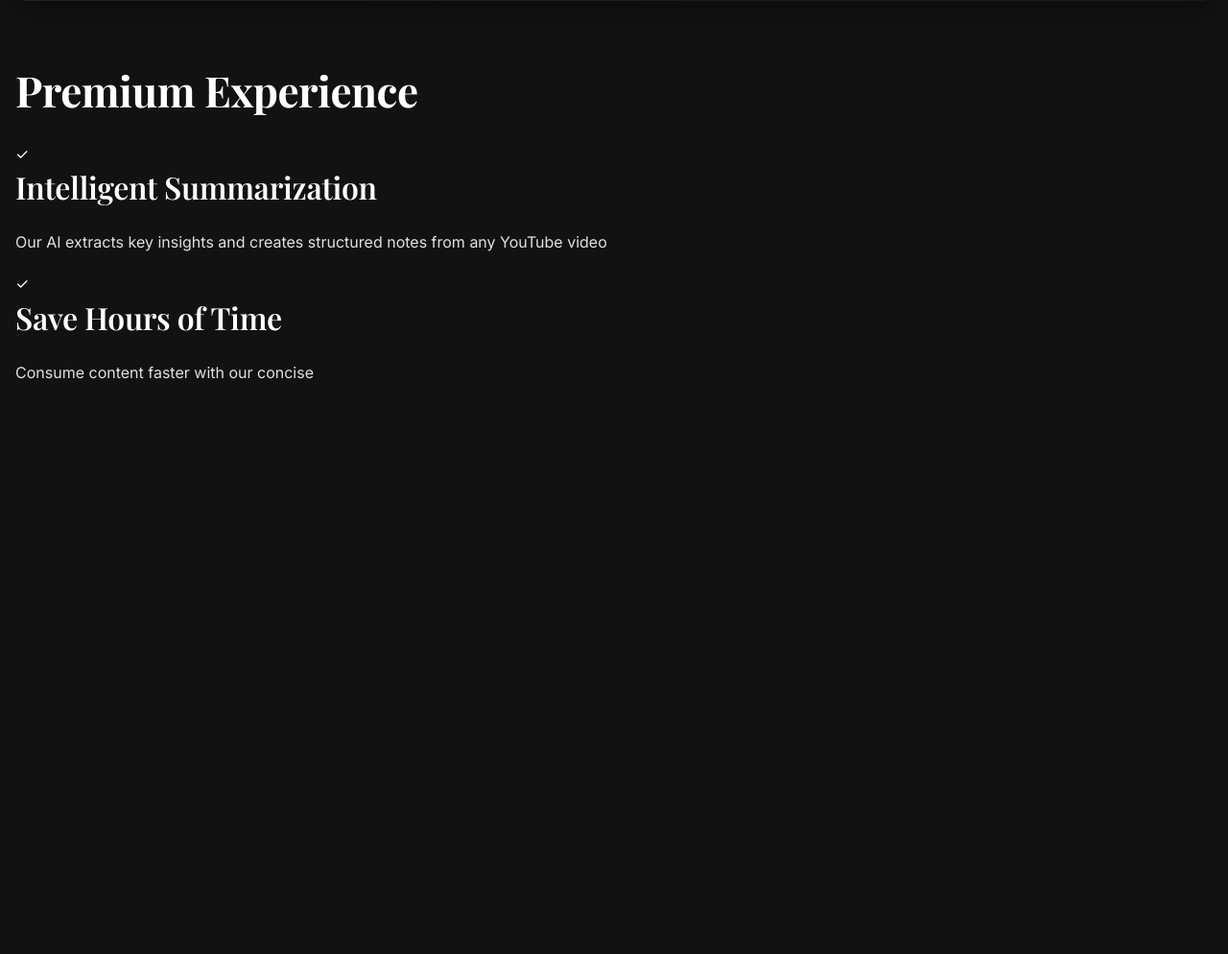
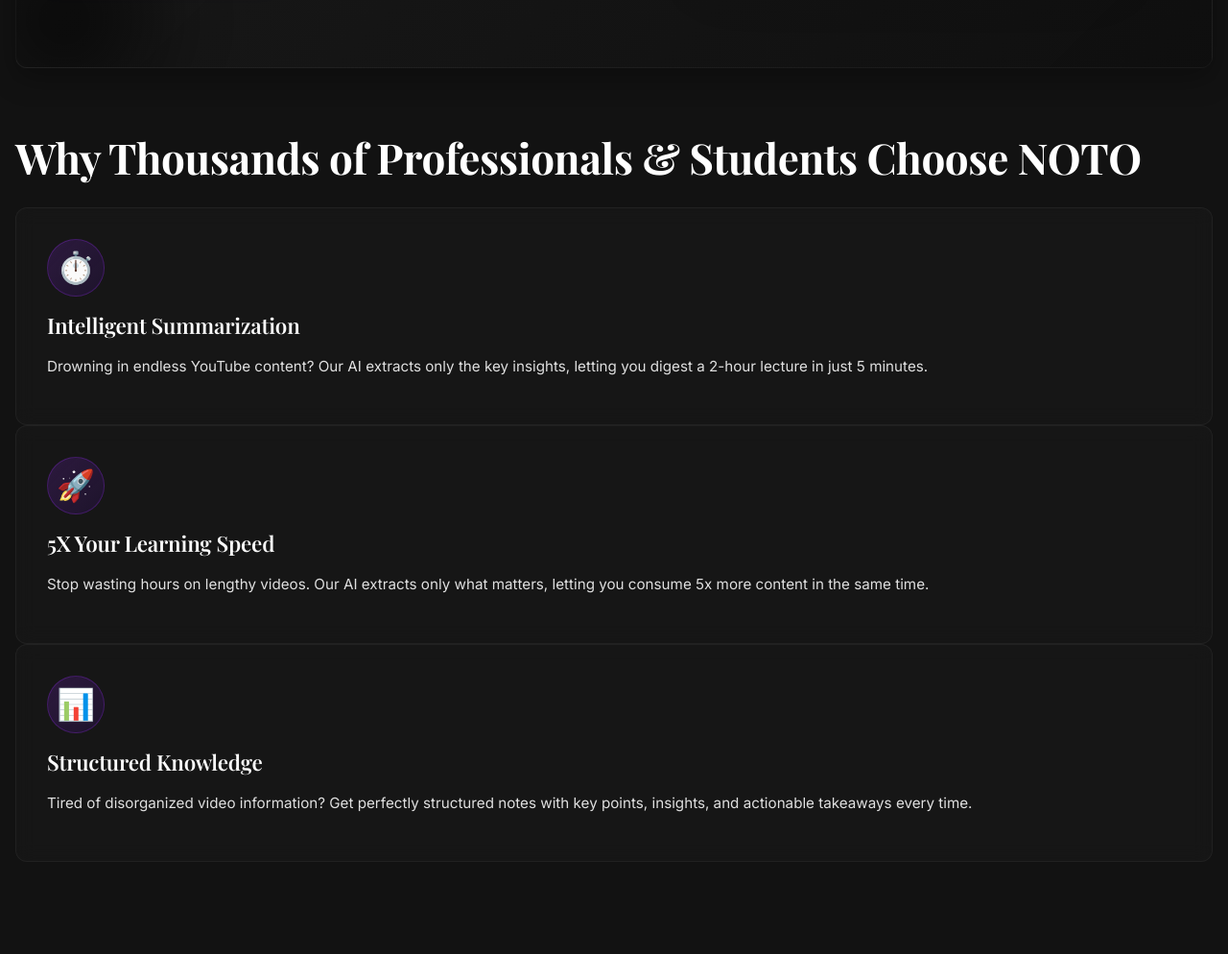
Before and after one commit to suraj-bhatt1217/NOTO-MVP, a Flask app: page / in a window 1280 px wide. Shown: the part 557-1551 px from the top of the page at 96% size. Before the commit the page ends 952 px from the top, so only its background shows below. Run offline with Flask 3, Linux system fonts and the light colour scheme.

Commit message:
changes brand dollar

```diff
--- a/app.py
+++ b/app.py
@@ -80,24 +80,24 @@ SUBSCRIPTION_PLANS = {
         "name": "Free Plan",
         "minutes_limit": 30,  # 30 minutes per month
         "price": 0,
-        "currency": "INR",
+        "currency": "USD",
         "features": ["Basic Summaries", "Limited to 30 min/month"],
     },
     "pro": {
         "name": "Pro Plan",
-        "minutes_limit": 300,  # 300 minutes per month
-        "price": 29900,  # ₹299 in paise
-        "currency": "INR",
-        "features": ["Premium Summaries", "300 min/month", "Unlimited Videos"],
+        "minutes_limit": 100,  # 100 minutes per month
+        "price": 1499,  # $14.99
+        "currency": "USD",
+        "features": ["Premium Summaries", "100 min/month", "Unlimited Videos"],
     },
     "elite": {
         "name": "Elite Plan",
-        "minutes_limit": 1000,  # 1000 minutes per month
-        "price": 79900,  # ₹799 in paise
-        "currency": "INR",
+        "minutes_limit": 300,  # 300 minutes per month
+        "price": 2999,  # $29.99
+        "currency": "USD",
         "features": [
             "Premium Summaries",
-            "1000 min/month",
+            "300 min/month",
             "Priority Processing",
             "Premium Support",
         ],
@@ -691,37 +691,128 @@ def get_video_transcript(video_id):
 def generate_summary(transcript, plan_type, title, channel):
     # Different summary types based on subscription plan
     if plan_type == "free":
-        system_prompt = """You are an AI assistant that creates basic summaries of YouTube video transcripts.
-        Create a simple summary that covers the main points in a concise way."""
-        max_tokens = 500
-    else:  # 'pro' or 'elite'
+        system_prompt = """You are an AI assistant that creates comprehensive summaries of YouTube video transcripts.
+        Create a thorough summary that covers all important points in the transcript.
+        Don't omit critical information, even for longer videos.
+        Format your response with clear sections and good readability."""
+        max_tokens = 3000  # Increased token count for free tier
+    elif plan_type == "pro":
         system_prompt = """You are an AI assistant that creates premium structured summaries of YouTube video transcripts.
         Format your response with these sections:
-        1. SUMMARY: A concise overview of the video content
-        2. KEY POINTS: Bullet points of the most important information
+        1. SUMMARY: A thorough overview of the video content
+        2. KEY POINTS: Comprehensive bullet points of the important information
         3. INSIGHTS: Notable observations or takeaways
         4. ACTIONABLE TIPS: Practical advice from the video
+        5. DETAILED NOTES: Section-by-section breakdown of content
         Use markdown formatting for better readability."""
-        max_tokens = 1000 if plan_type == "pro" else 1500
+        max_tokens = 4000  # Increased token count for pro tier
+    else:  # 'elite'
+        system_prompt = """You are an AI assistant that creates enterprise-grade summaries of YouTube video transcripts.
+        Format your response with these sections:
+        1. EXECUTIVE SUMMARY: A concise overview for quick understanding
+        2. COMPREHENSIVE BREAKDOWN: Detailed coverage of all major topics
+        3. KEY POINTS: Thorough bullet points of all important information
+        4. INSIGHTS & ANALYSIS: Deep observations and contextual analysis
+        5. ACTIONABLE TAKEAWAYS: Practical advice organized by relevance
+        6. Q&A SECTION: Anticipated questions and answers based on content
+        7. RELATED RESOURCES: Suggestions for further information (if mentioned)
+        Use markdown formatting for optimal readability."""
+        max_tokens = 6000  # Significantly increased token count for elite tier
 
-    prompt = f"Video Title: {title}\nChannel: {channel}\n\nTranscript: {transcript[:15000]}"  # Limit transcript size
+    # Process transcript in chunks if it's too long
+    def chunk_transcript(text, chunk_size=12000, overlap=2000):
+        """Split transcript into overlapping chunks to preserve context."""
+        if len(text) <= chunk_size:
+            return [text]
 
-    try:
-        response = openai.chat.completions.create(
-            model="gpt-4o-mini",  # Using GPT-4o-mini as it's more affordable while offering good quality
-            messages=[
-                {"role": "system", "content": system_prompt},
-                {"role": "user", "content": prompt},
-            ],
-            max_tokens=max_tokens,
-            temperature=0.5,
-        )
+        chunks = []
+        start = 0
+        while start < len(text):
+            end = min(start + chunk_size, len(text))
 
-        return response.choices[0].message.content
+            # Try to find a sentence break to avoid cutting mid-sentence
+            if end < len(text):
+                sentence_breaks = ['.', '!', '?', '\n']
+                for i in range(min(500, end - start), 0, -1):  # Look back up to 500 chars
+                    if text[end - i] in sentence_breaks:
+                        end = end - i + 1  # Include the period
+                        break
 
-    except Exception as e:
-        print(f"Error generating summary: {e}")
-        return "Error generating summary. Please try again later."
+            chunks.append(text[start:end])
+            start = end - overlap  # Create overlap between chunks
+
+        return chunks
+
+    # Process transcript in chunks if needed
+    transcript_chunks = chunk_transcript(transcript)
+
+    # For single chunks or free tier, process directly
+    if len(transcript_chunks) == 1 or plan_type == "free":
+        prompt = f"Video Title: {title}\nChannel: {channel}\n\nTranscript: {transcript_chunks[0]}"
+
+        try:
+            response = openai.chat.completions.create(
+                model="gpt-4o" if plan_type != "free" else "gpt-4o-mini",  # Use full GPT-4o for paid tiers
+                messages=[
+                    {"role": "system", "content": system_prompt},
+                    {"role": "user", "content": prompt},
+                ],
+                max_tokens=max_tokens,
+                temperature=0.5,
+            )
+
+            return response.choices[0].message.content
+        except Exception as e:
+            print(f"Error generating summary: {e}")
+            return "Error generating summary. Please try again later."
+
+    # For longer transcripts on paid tiers, use a multi-pass approach
+    else:
+        # First pass: Generate summaries for each chunk
+        chunk_summaries = []
+        chunk_system_prompt = """Summarize this portion of a transcript comprehensively.
+        Don't conclude or wrap up - this is just one part of a longer transcript.
+        Maintain all key information, including specific details, numbers, and technical terms."""
+
+        for i, chunk in enumerate(transcript_chunks):
+            try:
+                chunk_prompt = f"Video Title: {title}\nChannel: {channel}\n\nThis is part {i+1} of {len(transcript_chunks)} of the transcript:\n\n{chunk}"
+
+                response = openai.chat.completions.create(
+                    model="gpt-4o",  # Use full GPT-4o for chunk processing
+                    messages=[
+                        {"role": "system", "content": chunk_system_prompt},
+                        {"role": "user", "content": chunk_prompt},
+                    ],
+                    max_tokens=4000,
+                    temperature=0.3,  # Lower temperature for more factual intermediate summaries
+                )
+
+                chunk_summaries.append(response.choices[0].message.content)
+            except Exception as e:
+                print(f"Error processing chunk {i+1}: {e}")
+                chunk_summaries.append(f"[Error processing this section of the transcript: {str(e)}]")
+
+        # Second pass: Combine the summaries into a final, structured result
+        combined_summary = "\n\n---\n\n".join(chunk_summaries)
+
+        final_prompt = f"Video Title: {title}\nChannel: {channel}\n\nBelow are summaries of different sections of the transcript. Please create a cohesive final summary according to the specified format:\n\n{combined_summary}"
+
+        try:
+            response = openai.chat.completions.create(
+                model="gpt-4o",  # Use full GPT-4o for final synthesis
+                messages=[
+                    {"role": "system", "content": system_prompt},
+                    {"role": "user", "content": final_prompt},
+                ],
+                max_tokens=max_tokens,
+                temperature=0.5,
+            )
+
+            return response.choices[0].message.content
+        except Exception as e:
+            print(f"Error generating final summary: {e}")
+            return "Error generating comprehensive summary. Please try again later."
 
 
 # Parse ISO 8601 duration format (PT1H30M15S) to seconds
--- /dev/null
+++ b/static/css/cards-update.css
@@ -0,0 +1,158 @@
+/* New styling for popular plan badge */
+.popular-plan {
+    position: relative;
+    z-index: var(--z-elevated);
+    transform: scale(1.05);
+    background: linear-gradient(145deg, rgba(35, 30, 40, 0.95), rgba(30, 25, 35, 0.9));
+    box-shadow: 0 15px 35px rgba(138, 43, 226, 0.25), 0 5px 15px rgba(212, 175, 55, 0.15);
+    border: 2px solid var(--accent-color);
+}
+
+.popular-plan:hover {
+    transform: scale(1.08) translateY(-10px);
+    box-shadow: 0 20px 40px rgba(138, 43, 226, 0.3), 0 10px 20px rgba(212, 175, 55, 0.2);
+}
+
+.popular-badge {
+    position: absolute;
+    top: -12px;
+    right: var(--space-xl);
+    background: linear-gradient(135deg, #8a2be2, #4b0082);
+    color: white;
+    padding: 0.4rem 1.2rem;
+    border-radius: var(--radius-pill);
+    font-size: 0.85rem;
+    font-weight: 600;
+    box-shadow: 0 4px 10px rgba(138, 43, 226, 0.4);
+    letter-spacing: 1px;
+    text-transform: uppercase;
+}
+
+/* Enhanced feature card styling */
+.feature-card {
+    padding: var(--space-xl);
+    transition: all 0.4s ease;
+    border-radius: var(--radius-lg);
+    background: rgba(25, 25, 25, 0.6);
+    backdrop-filter: blur(10px);
+    -webkit-backdrop-filter: blur(10px);
+    border: 1px solid rgba(255, 255, 255, 0.05);
+    position: relative;
+    overflow: hidden;
+    cursor: default;
+}
+
+.feature-card:hover {
+    transform: translateY(-5px);
+    box-shadow: 0 10px 30px rgba(0, 0, 0, 0.3);
+    border-color: rgba(212, 175, 55, 0.15);
+    background: rgba(28, 28, 28, 0.7);
+}
+
+.feature-card::before {
+    content: '';
+    position: absolute;
+    top: -100%;
+    left: -100%;
+    width: 250%;
+    height: 250%;
+    background: radial-gradient(circle, rgba(138, 43, 226, 0.08) 0%, transparent 70%);
+    transition: all 0.8s ease;
+    z-index: -1;
+    opacity: 0;
+}
+
+.feature-card:hover::before {
+    opacity: 0.8;
+    top: -50%;
+    left: -50%;
+}
+
+.feature-icon {
+    font-size: 2rem;
+    margin-bottom: var(--space-md);
+    display: flex;
+    align-items: center;
+    justify-content: center;
+    width: 60px;
+    height: 60px;
+    border-radius: 50%;
+    background: linear-gradient(135deg, rgba(138, 43, 226, 0.2), rgba(98, 0, 234, 0.1));
+    color: var(--accent-color);
+    transition: all 0.3s ease;
+    border: 1px solid rgba(138, 43, 226, 0.3);
+}
+
+.feature-card:hover .feature-icon {
+    transform: scale(1.1);
+    background: linear-gradient(135deg, rgba(138, 43, 226, 0.3), rgba(98, 0, 234, 0.2));
+    box-shadow: 0 0 20px rgba(138, 43, 226, 0.3);
+}
+
+.feature-card h3 {
+    font-size: 1.4rem;
+    margin-bottom: var(--space-md);
+    background: linear-gradient(135deg, #fff, #e0e0e0);
+    -webkit-background-clip: text;
+    -webkit-text-fill-color: transparent;
+    background-clip: text;
+}
+
+.feature-card p {
+    color: var(--text-secondary);
+    line-height: 1.6;
+    font-size: 0.95rem;
+}
+
+/* More prominent CTA buttons */
+.btn-primary {
+    background: linear-gradient(135deg, var(--accent-color), var(--accent-dark));
+    padding: 0.9rem 1.8rem;
+    font-weight: 600;
+    letter-spacing: 0.5px;
+    box-shadow: 0 8px 20px rgba(138, 43, 226, 0.3);
+    transition: all 0.3s cubic-bezier(0.175, 0.885, 0.32, 1.275);
+}
+
+.btn-primary:hover {
+    transform: translateY(-3px) scale(1.03);
+    box-shadow: 0 12px 25px rgba(138, 43, 226, 0.4);
+    background: linear-gradient(135deg, var(--accent-light), var(--accent-color));
+}
+
+.cta-buttons {
+    display: flex;
+    gap: var(--space-md);
+    margin-top: var(--space-xl);
+}
+
+/* Add subtle animation to hero section */
+.hero-content h1 {
+    margin-bottom: var(--space-md);
+    font-size: 3.2rem;
+    line-height: 1.2;
+    background: linear-gradient(135deg, #fff, #e0e0e0);
+    -webkit-background-clip: text;
+    -webkit-text-fill-color: transparent;
+    background-clip: text;
+    animation: gradientShift 8s infinite alternate;
+}
+
+@keyframes gradientShift {
+    0% {
+        background-position: 0% 50%;
+    }
+    50% {
+        background-position: 100% 50%;
+    }
+    100% {
+        background-position: 0% 50%;
+    }
+}
+
+.hero-content .subtitle {
+    font-size: 1.2rem;
+    margin-bottom: var(--space-lg);
+    color: var(--text-secondary);
+    max-width: 600px;
+}
--- a/static/css/main.css
+++ b/static/css/main.css
@@ -11,6 +11,7 @@
 @import 'navigation.css';
 @import 'buttons.css';
 @import 'cards.css';
+@import 'cards-update.css'; /* New enhanced card styles */
 @import 'forms.css';
 @import 'modal.css';
 @import 'notification.css';
--- a/static/pricing.js
+++ b/static/pricing.js
@@ -80,7 +80,7 @@ document.addEventListener('DOMContentLoaded', function() {
 
             // Update modal content
             paymentPlanName.textContent = `Subscribe to ${data.product_name}`;
-            paymentAmount.textContent = `₹${data.amount / 100}`;
+            paymentAmount.textContent = `$${data.amount / 100}`;
 
             // Show payment modal
             paymentModal.style.display = 'block';
--- a/templates/home.html
+++ b/templates/home.html
@@ -3,6 +3,7 @@
   <head>
   <meta charset="UTF-8">
   <meta name="viewport" content="width=device-width, initial-scale=1.0">
+  <link rel="icon" type="image/png" href="{{ url_for('static', filename='images/default_logo.png') }}">
   <link rel="preconnect" href="https://fonts.googleapis.com">
   <link rel="preconnect" href="https://fonts.gstatic.com" crossorigin>
   <link href="https://fonts.googleapis.com/css2?family=Playfair+Display:wght@400;500;600;700&family=Inter:wght@300;400;500;600;700&display=swap" rel="stylesheet">
@@ -18,11 +19,11 @@
       <main class="landing-page">
         <section class="hero-banner">
           <div class="hero-content">
-            <h1>From YouTube to Notes — In One Click</h1>
-            <p class="subtitle">Transform lengthy videos into concise, elegant notes with our premium AI service</p>
+            <h1>Transform YouTube Videos into Actionable Notes in Seconds</h1>
+            <p class="subtitle">Save 80% of your study/research time with AI-powered video summaries</p>
             <div class="cta-buttons">
-              <a href="{{ url_for('login') }}" class="btn-primary">Get Started</a>
-              <a href="{{ url_for('signup') }}" class="btn-secondary">Create Account</a>
+              <a href="{{ url_for('login') }}" class="btn-primary">Start Saving Time Now</a>
+              <a href="{{ url_for('signup') }}" class="btn-secondary">Create Free Account</a>
             </div>
           </div>
           <div class="hero-image">
@@ -31,14 +32,19 @@
         </section>
 
         <section class="features-section">
-          <h2>Premium Experience</h2>
+          <h2>Why Thousands of Professionals & Students Choose NOTO</h2>
           <div class="features-grid">
             <div class="feature-card">
-              <div class="feature-icon">✓</div>
+              <div class="feature-icon">⏱️</div>
               <h3>Intelligent Summarization</h3>
-              <p>Our AI extracts key insights and creates structured notes from any YouTube video</p>
+              <p>Drowning in endless YouTube content? Our AI extracts only the key insights, letting you digest a 2-hour lecture in just 5 minutes.</p>
             </div>
             <div class="feature-card">
-              <div class="feature-icon">✓</div>
-              <h3>Save Hours of Time</h3>
-              <p>Consume content faster with our concise
+              <div class="feature-icon">🚀</div>
+              <h3>5X Your Learning Speed</h3>
+              <p>Stop wasting hours on lengthy videos. Our AI extracts only what matters, letting you consume 5x more content in the same time.</p>
+            </div>
+            <div class="feature-card">
+              <div class="feature-icon">📊</div>
+              <h3>Structured Knowledge</h3>
+              <p>Tired of disorganized video information? Get perfectly structured notes with key points, insights, and actionable takeaways every time.</p>
```
Also changed, not shown: templates/pricing.html (+9 -7 lines).
